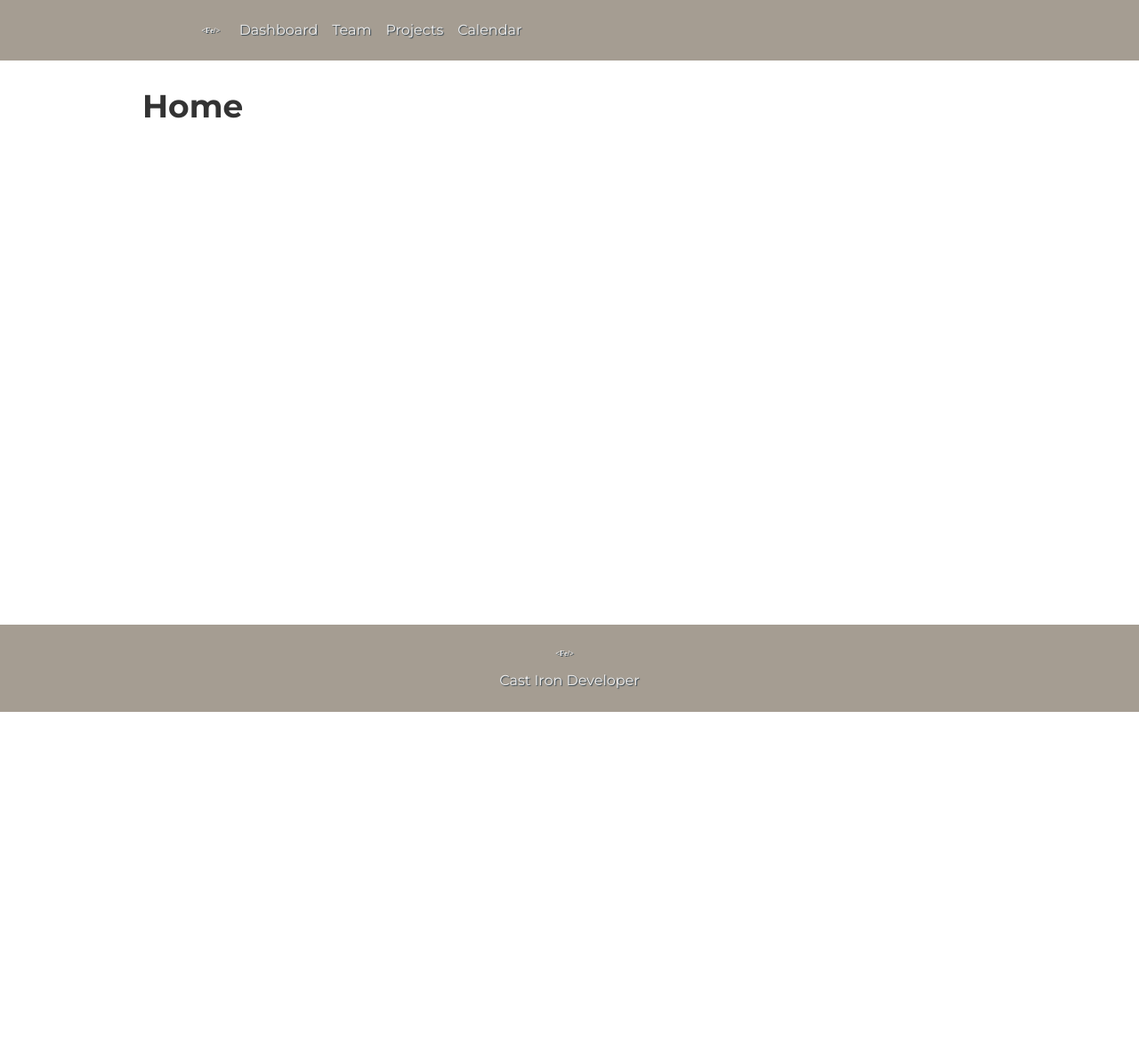
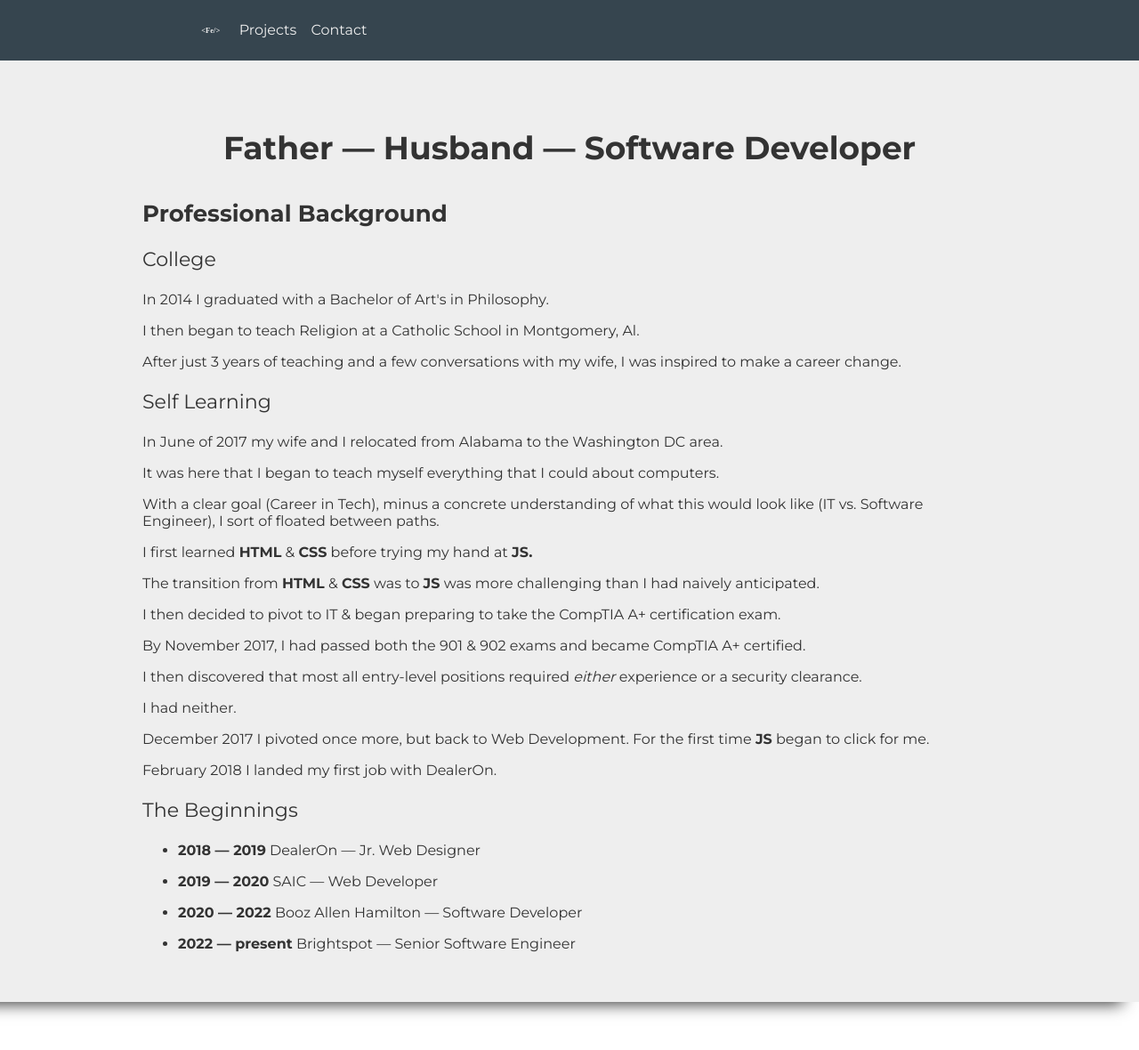
Before and after one commit to MrOdie/cast-iron-dev, a Next.js app: page / in a window 1280 px wide. Shown: the top 1180 px of the page at 89% size. Before the commit the page ends 800 px from the top, so only its background shows below. Built offline with nearby package versions, Linux system fonts and the light colour scheme.

Commit message:
Updated styling and added text content to home page.

```diff
--- a/src/app/assets/styles/modules/footer.module.scss
+++ b/src/app/assets/styles/modules/footer.module.scss
@@ -2,13 +2,14 @@
 @use '../layout/breakpoints' as *;
 
 .footer {
-  background-color: map-get($pallet, color1);
+  background-color: map-get($pallet, color2);
   display: grid;
   grid-template-rows: minmax(50px, auto);
-  padding: 1.5rem;
+  padding: 2.5rem 0px;
   position: fixed;
   bottom: 0;
   width: 100%;
+  z-index: -5;
 
   @include breakpoints(mobile) {
     grid-template-columns: 1fr 3fr 1fr;
--- a/src/app/assets/styles/modules/home.module.scss
+++ b/src/app/assets/styles/modules/home.module.scss
@@ -2,5 +2,5 @@
 @use '../layout/breakpoints' as *;
 
 .home {
-  grid-column-start: 2;
+  grid-column: 2 / 3;
 }
--- a/src/app/assets/styles/modules/logo.module.scss
+++ b/src/app/assets/styles/modules/logo.module.scss
@@ -2,4 +2,5 @@
 
 .logo {
   filter: drop-shadow(1px 1px 0px map-get($pallet, color2));
+  display: block;
 }
--- a/src/app/assets/styles/modules/nav.module.scss
+++ b/src/app/assets/styles/modules/nav.module.scss
@@ -2,9 +2,10 @@
 @use '../layout/breakpoints' as *;
 
 .section {
-  background-color: map-get($pallet, color1);
+  background-color: map-get($pallet, color2);
   padding: 1rem;
   display: grid;
+  position: relative;
 
   @include breakpoints(mobile) {
     grid-template-columns: 1fr 3fr 1fr;
--- a/src/app/assets/styles/modules/rootLayout.module.scss
+++ b/src/app/assets/styles/modules/rootLayout.module.scss
@@ -5,5 +5,9 @@
   &__section {
     display: grid;
     grid-template-columns: 1fr 6fr 1fr;
+    padding: 2.5rem 0;
+    background-color: $white;
+    margin-bottom: 150px;
+    box-shadow: -19px 2px 17px $text;
   }
 }
--- a/src/app/assets/typescriptObjects/navigationItems.ts
+++ b/src/app/assets/typescriptObjects/navigationItems.ts
@@ -1,10 +1,8 @@
 import {NavItem} from "@/app/assets/types/navItem";
 
 const Navigation: NavItem[] = [
-    { id: 0, name: 'Dashboard', href: '/dashboard' },
-    { id: 1, name: 'Team', href: '/team' },
-    { id: 2, name: 'Projects', href: '/projects' },
-    { id: 3, name: 'Calendar', href: '/calendar' },
+    {id: 0, name: 'Projects', href: '/projects'},
+    {id: 1, name: 'Contact', href: '/contact'},
 ];
 
 export default Navigation;
--- a/src/app/layout.tsx
+++ b/src/app/layout.tsx
@@ -5,7 +5,7 @@ import {font} from "./font";
 import styles from "@/app/assets/styles/modules/rootLayout.module.scss";
 
 export const metadata = {
-  title: 'Cast Iron Dev',
+    title: 'About | Cast Iron Dev',
     description: 'Built by MrOhdee',
 }
 
--- a/src/app/page.tsx
+++ b/src/app/page.tsx
@@ -1,12 +1,56 @@
 import styles from "@/app/assets/styles/modules/home.module.scss";
 
-
-const Home = () => {
+const About = () => {
     return (
         <div className={styles.home}>
-            <h1>Home</h1>
+            <article className={styles.article}>
+                <h1 className="text-center">Father &mdash; Husband &mdash; Software Developer</h1>
+            </article>
+            <article className={styles.article}>
+                <h2>Professional Background</h2>
+                <p className="h3">College</p>
+                <p>In 2014 I graduated with a Bachelor of Art's in Philosophy.</p>
+                <p>I then began to teach Religion at a Catholic School in Montgomery, Al.</p>
+                <p>After just 3 years of teaching and a few conversations with my wife, I was inspired to make a career
+                    change.</p>
+            </article>
+            <article className={styles.article}>
+                <p className="h3">Self Learning</p>
+                <p>In June of 2017 my wife and I relocated from Alabama to the Washington DC area.</p>
+                <p>It was here that I began to teach myself everything that I could about computers.</p>
+                <p>With a clear goal (Career in Tech), minus a concrete understanding of what this would look like (IT
+                    vs. Software Engineer), I sort of floated between paths.</p>
+                <p>I first learned <strong>HTML</strong> &amp; <strong>CSS</strong> before trying my hand
+                    at <strong>JS.</strong></p>
+                <p>The transition from <strong>HTML</strong> & <strong>CSS</strong> was to <strong>JS</strong> was more
+                    challenging than I had naively anticipated.</p>
+                <p>I then decided to pivot to IT &amp; began preparing to take the CompTIA A+ certification exam.</p>
+                <p>By November 2017, I had passed both the 901 &amp; 902 exams and became CompTIA A+ certified.</p>
+                <p>I then discovered that most all entry-level positions required <em>either</em> experience or a
+                    security clearance.</p>
+                <p>I had neither.</p>
+                <p>December 2017 I pivoted once more, but back to Web Development. For the first
+                    time <strong>JS</strong> began to click for me.</p>
+                <p>February 2018 I landed my first job with DealerOn.</p>
+            </article>
+            <article className={styles.article}>
+                <p className="h3">The Beginnings</p>
+                <ul>
+                    <li><p><strong>2018 &mdash; 2019</strong> DealerOn &mdash; Jr. Web Designer</p></li>
+                    <li>
+                        <p><strong>2019 &mdash; 2020</strong> SAIC &mdash; Web Developer</p>
+                    </li>
+                    <li>
+                        <p><strong>2020 &mdash; 2022</strong> Booz Allen Hamilton &mdash; Software Developer</p>
+                    </li>
+                    <li>
+                        <p><strong>2022 &mdash; present</strong> Brightspot &mdash; Senior Software
+                            Engineer</p>
+                    </li>
+                </ul>
+            </article>
         </div>
     )
 }
 
-export default Home;
+export default About;
```
Also changed, not shown: src/app/calendar/page.tsx (deleted, +0 -7 lines), src/app/contact/page.tsx (added, +7 -0 lines), src/app/dashboard/page.tsx (deleted, +0 -7 lines), src/app/team/page.tsx (deleted, +0 -7 lines). Lines whose indentation alone changed are shown as unchanged.
